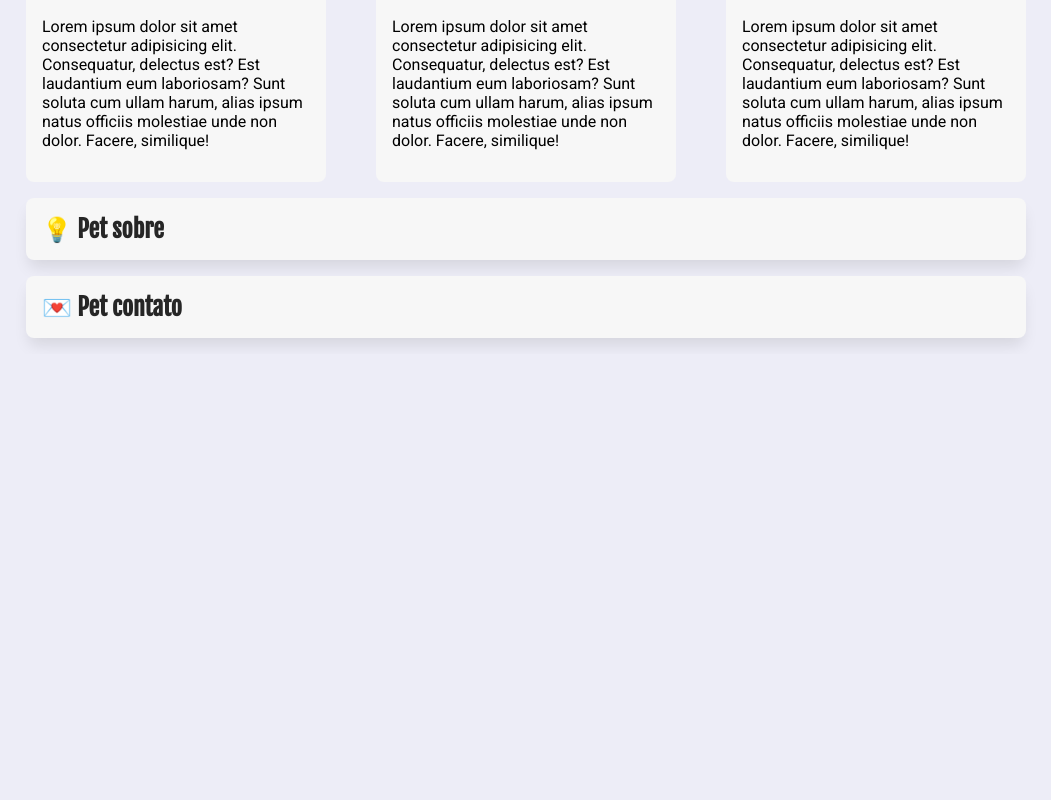
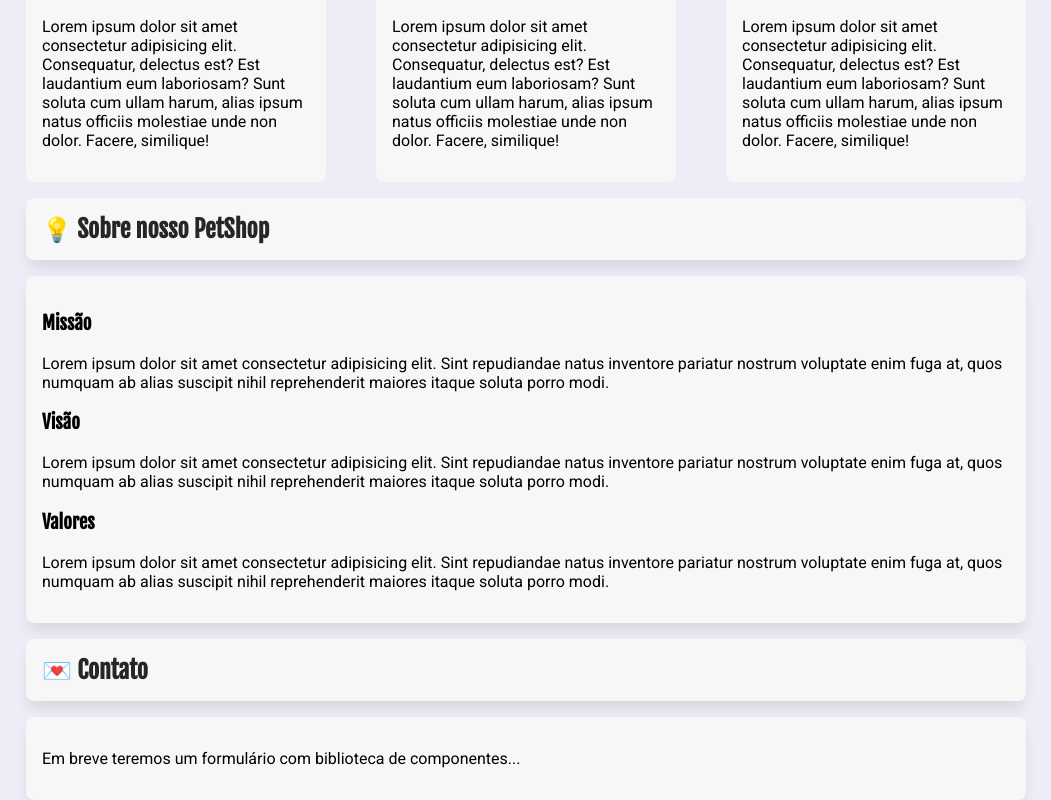
Before and after one commit to IgnacioNeto/petshop-ignacio, a React (Create React App) app: page /sobre in a window 1280 px wide. Shown: the part 760-1560 px from the top of the page, without its empty margins (114-1165 px from the left). Before the commit the page ends 1114 px from the top, so only its background shows below. Built offline with nearby package versions, Linux system fonts and the light colour scheme.

Commit message:
Ajustes CSS
Ajustes CSS

```diff
--- a/src/index.css
+++ b/src/index.css
@@ -63,3 +63,13 @@ h2 {
   max-width: 1000px;
   margin: auto;
 }
+
+#sobre,
+#produtos,
+#contato {
+  width: 100%;
+  background-color: #f7f7f7;
+  box-shadow: var(--sombra-box);
+  border-radius: var(--borda-arredondada);
+  padding: 1rem;
+}
--- a/src/pages/Contato/Contato.jsx
+++ b/src/pages/Contato/Contato.jsx
@@ -2,7 +2,10 @@ import estilos from "./Contato.module.css";
 const Contato = () => {
   return (
     <section>
-      <h2 className={estilos.titulo_secao}>Pet contato</h2>
+      <h2 className={estilos.titulo_secao}>Contato</h2>
+      <div id="contato">
+        <p>Em breve teremos um formulário com biblioteca de componentes...</p>
+      </div>
     </section>
   );
 };
--- a/src/pages/Produtos/Produtos.jsx
+++ b/src/pages/Produtos/Produtos.jsx
@@ -2,7 +2,9 @@ import estilos from "./Produtos.module.css";
 const Produtos = () => {
   return (
     <section>
-      <h2 className={estilos.titulo_secao}>Pet contato</h2>
+      <h2 id="produtos" className={estilos.titulo_secao}>
+        Pet contato
+      </h2>
 
       <div className={estilos.produtos}>
         <article>
--- a/src/pages/Sobre/Sobre.jsx
+++ b/src/pages/Sobre/Sobre.jsx
@@ -2,7 +2,30 @@ import estilos from "./Sobre.module.css";
 const Sobre = () => {
   return (
     <section>
-      <h2 className={estilos.titulo_secao}>Pet sobre</h2>
+      <h2 className={estilos.titulo_secao}>Sobre nosso PetShop</h2>
+      <div id="sobre">
+        <h3>Missão</h3>
+        <p>
+          Lorem ipsum dolor sit amet consectetur adipisicing elit. Sint
+          repudiandae natus inventore pariatur nostrum voluptate enim fuga at,
+          quos numquam ab alias suscipit nihil reprehenderit maiores itaque
+          soluta porro modi.
+        </p>
+        <h3>Visão</h3>
+        <p>
+          Lorem ipsum dolor sit amet consectetur adipisicing elit. Sint
+          repudiandae natus inventore pariatur nostrum voluptate enim fuga at,
+          quos numquam ab alias suscipit nihil reprehenderit maiores itaque
+          soluta porro modi.
+        </p>
+        <h3>Valores</h3>
+        <p>
+          Lorem ipsum dolor sit amet consectetur adipisicing elit. Sint
+          repudiandae natus inventore pariatur nostrum voluptate enim fuga at,
+          quos numquam ab alias suscipit nihil reprehenderit maiores itaque
+          soluta porro modi.
+        </p>
+      </div>
     </section>
   );
 };
```
